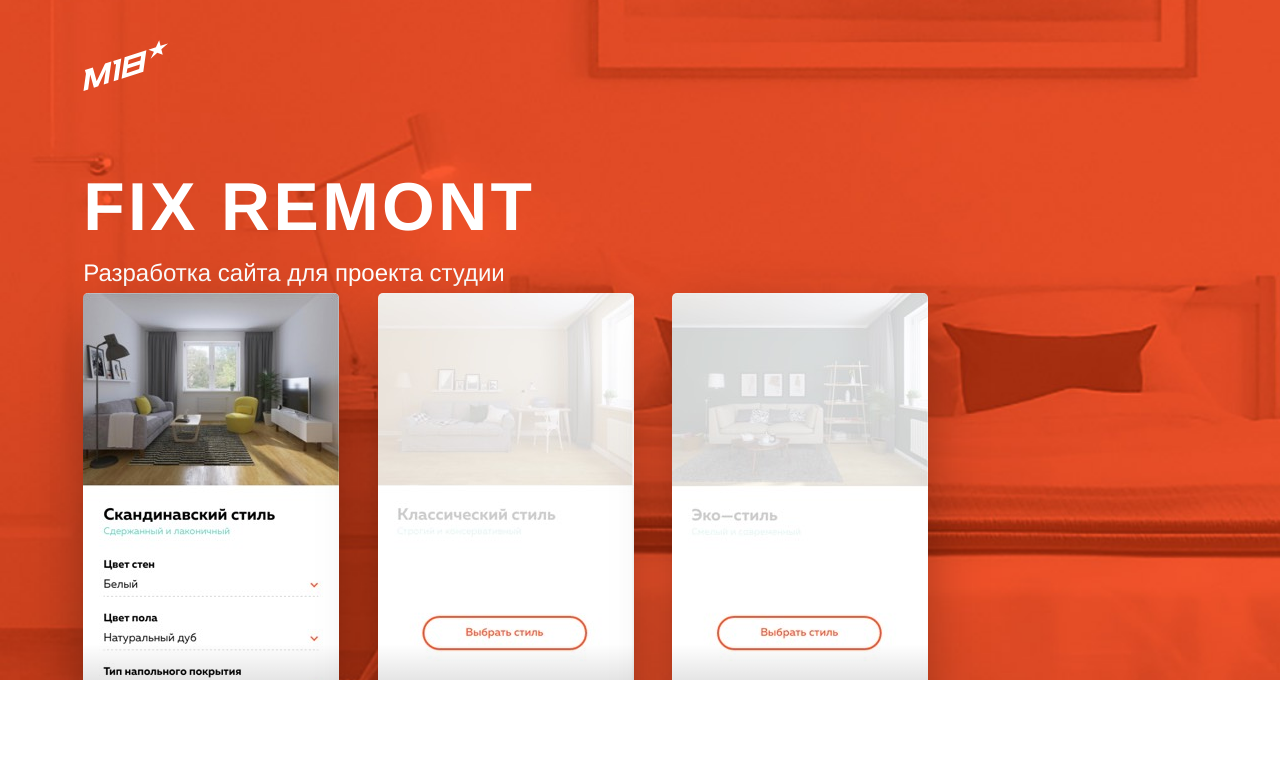
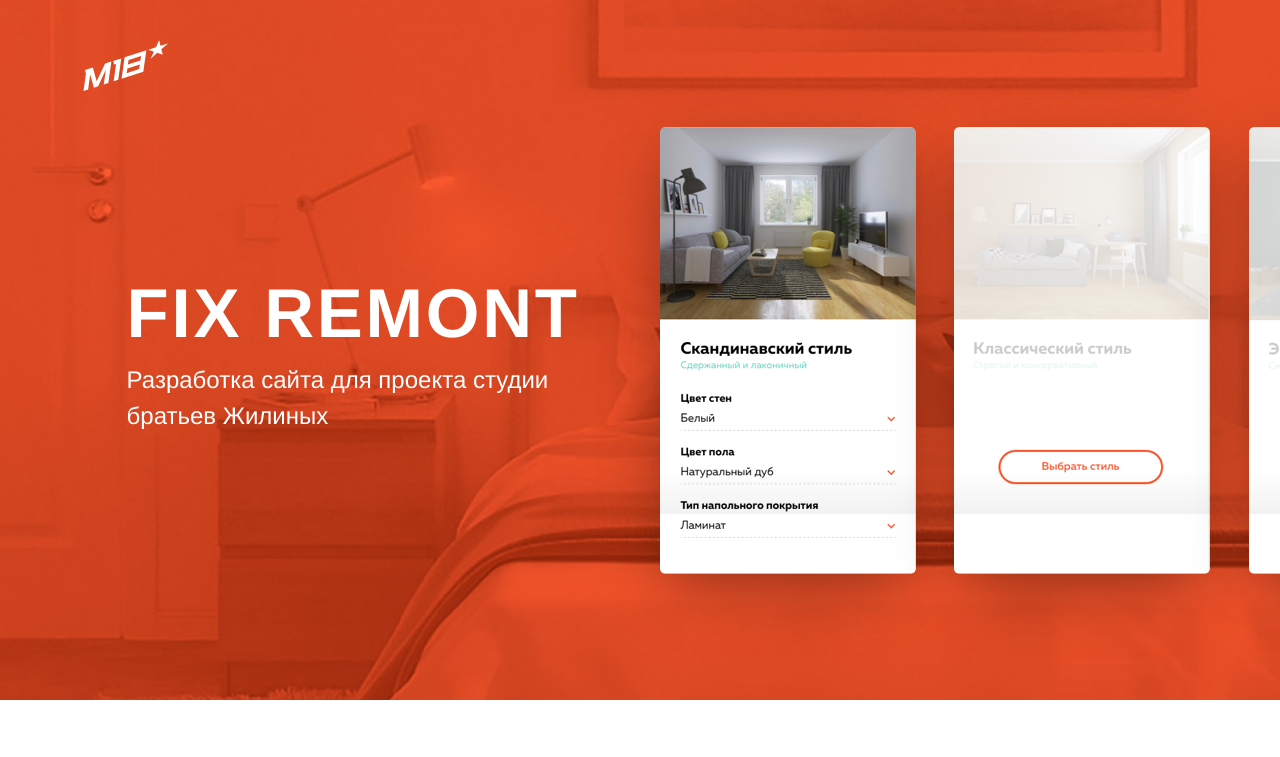
Before and after one commit to fooontic/fxrmnt, a website: page src/pug/index.pug in a window 1280 px wide. Shown: the top 757 px of the page. Drawn offline with nearby package versions, Linux system fonts and the light colour scheme; files that its build step writes are made by us from their sources; files whose address does not match are found by name.

Commit message:
made desktop header

```diff
--- a/src/pug/index.pug
+++ b/src/pug/index.pug
@@ -23,11 +23,11 @@
 
 			.promo.cards
 				.cards__item
-					img(src="img/promo-card-1.jpg", alt="Карточка выбора интерьера")
+					img(src="img/promo-card-1.png", alt="Карточка выбора интерьера")
 				.cards__item
-					img(src="img/promo-card-2.jpg", alt="Карточка выбора интерьера")
+					img(src="img/promo-card-2.png", alt="Карточка выбора интерьера")
 				.cards__item
-					img(src="img/promo-card-3.jpg", alt="Карточка выбора интерьера")
+					img(src="img/promo-card-3.png", alt="Карточка выбора интерьера")
 
 	main
 		section.intro
--- a/src/scss/components/animations.scss
+++ b/src/scss/components/animations.scss
@@ -4,6 +4,15 @@
 	}
 	to {
 		transform: translateY(0);
+	}
+}
+
+@keyframes enterRight {
+	from {
+		transform: translateX(100%);
+	}
+	to {
+		transform: translateX(0);
 	}
 }
 
--- a/src/scss/components/grid.scss
+++ b/src/scss/components/grid.scss
@@ -6,3 +6,11 @@
 	padding: 0 6.5vw;
 	position: relative;
 }
+
+
+
+@media ($min-lg) {
+	.container {
+		padding: 0 calc(8.33% + 20px);
+	}
+}
--- a/src/scss/core/type.scss
+++ b/src/scss/core/type.scss
@@ -1,10 +1,10 @@
 .main-title {
 	font-size: $fz-h1;
-	font-weight: 800;
+	font-weight: 900;
 	text-transform: uppercase;
 	line-height: 1.4;
 	color: #fff;
-	letter-spacing: .05em;
+	letter-spacing: .04em;
 	margin: 1em 0 .5em;
 	max-width: 500px;
 
--- a/src/scss/core/variables.scss
+++ b/src/scss/core/variables.scss
@@ -23,7 +23,7 @@
 $font:		'Muller', 'Helvetica Neue', 'Arial', sans-serif;
 
 $fz: 			      1rem;
-$fz-h1:					2.827rem;
+$fz-h1:					2.875rem;
 $fz-h2:					1.999rem;
 $fz-h3:					1.414rem;
 $fz-sm:					0.875rem;
--- a/src/scss/sections/page-header.scss
+++ b/src/scss/sections/page-header.scss
@@ -5,6 +5,7 @@
 
 	& .promo.cards {
 		display: none;
+		transition: position, top, right, bottom, left .3s ease-out;
 	}
 
 	& .main-title {
@@ -24,6 +25,9 @@
 
 }
 
+
+
+/// TABLET /////////////
 
 @media ($min-md) {
 	.page-header {
@@ -52,19 +56,64 @@
 			box-shadow: 0 20px 60px -10px rgba(0,0,0,.4);
 			position: relative;
 
+
 			&::after {
 				content: '';
 				display: block;
 				position: absolute;
 				width: 100%;
-				height: 40px;
+				height: 50px;
 				bottom: 60px;
-				background: linear-gradient(to bottom, rgba(0,0,0,0) 10%,rgba(0,0,0,0.1) 100%);
+				background: linear-gradient(to bottom, rgba(0,0,0,0) 10%,rgba(0,0,0,0.05) 100%);
 			}
 		}
 
-		& .cards__item img { @include img-fluid();}
+		& .cards__item img {
+			@include img-fluid();
+			animation: enterRight .6s ease-out 1 both;
+		}
+
+		& .cards__item:nth-child(1) img {	animation-delay: 300ms;}
+		& .cards__item:nth-child(2) img {	animation-delay: 350ms;}
+		& .cards__item:nth-child(3) img {	animation-delay: 425ms;}
 
 	}
 
 }
+
+
+
+
+/// DESKTOP /////////////
+
+@media ($min-lg) {
+	.page-header {
+		min-height: 700px;
+
+		& .container {
+			display: flex;
+			flex-flow: row nowrap;
+			align-items: center;
+			min-height: 700px;
+
+		}
+
+		& .main-title {
+			margin: 0;
+		}
+
+		& .promo.cards {
+			bottom: auto;
+			left: calc(58.333% + 20px);
+		}
+	}
+}
+
+@media (min-width: 1200px) {
+	.page-header {
+
+		& .promo.cards {
+			left: calc(50% + 20px);
+		}
+	}
+}
```
Also changed, not shown: dist/css/main.css, dist/css/main.min.css, dist/img/promo-card-1.png (added), dist/img/promo-card-2.png (added), dist/img/promo-card-3.png (added), dist/index.html, src/img/promo-card-1.png (added), src/img/promo-card-2.png (added), src/img/promo-card-3.png (added), 1 other file.
